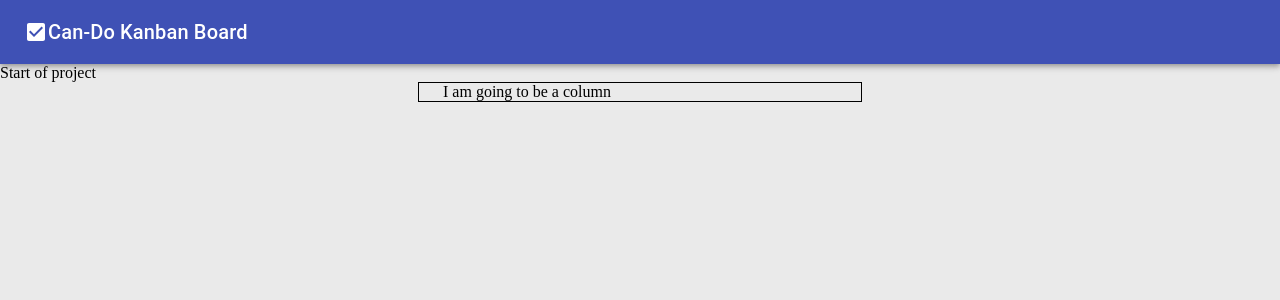
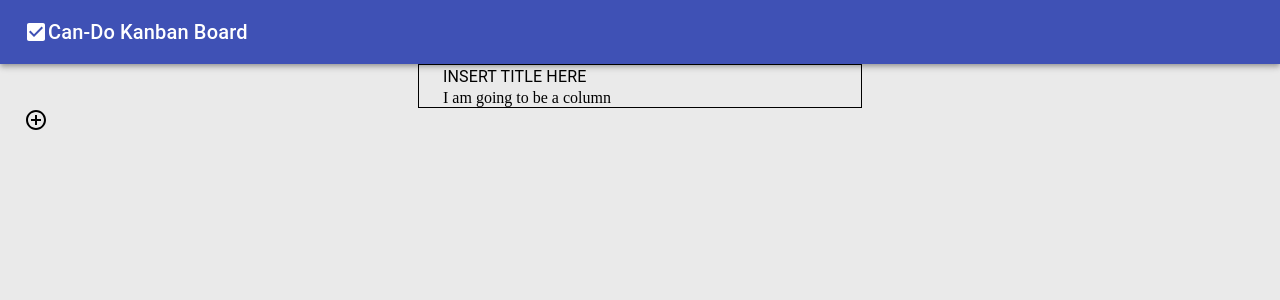
Before and after one commit to HoangTienDinh/can-do-kanban, a React (Create React App) app: page / in a window 1280 px wide. Shown: the top 300 px of the page. Built offline with nearby package versions, Linux system fonts and the light colour scheme.

Commit message:
add Grid comp

```diff
--- a/src/App.js
+++ b/src/App.js
@@ -1,16 +1,25 @@
-import React from 'react'
-import Column from './components/Column'
-import Header from './components/Header'
-import './App.css'
+import React from "react";
+import Column from "./components/Column";
+import Header from "./components/Header";
+import "./App.css";
+import AddColumn from "./components/AddColumn";
+import Grid from "@material-ui/core/Grid";
 
 const App = () => {
   return (
     <>
       <Header />
-      Start of project
-      <Column />
+      <Grid
+        container
+        direction="row"
+        justify="space-evenly"
+        alignItems="center"
+      >
+        <Column />
+        <AddColumn />
+      </Grid>
     </>
-  )
-}
+  );
+};
 
-export default App
+export default App;
--- a/src/components/AddColumn.js
+++ b/src/components/AddColumn.js
@@ -1,11 +1,13 @@
 import React from 'react'
+import AddCircleOutlineIcon from '@material-ui/icons/AddCircleOutline';
+import Container from "@material-ui/core/Container";
 
 // onSubmit add a new column
 const AddColumn = () => {
     return (
-        <div>
-
-        </div>
+        <Container>
+            <AddCircleOutlineIcon />
+        </Container>
     )
 }
 
--- a/src/components/Column.js
+++ b/src/components/Column.js
@@ -1,6 +1,8 @@
 import React from "react";
 import Card from "./Card";
 import Container from "@material-ui/core/Container";
+import { Typography } from "@material-ui/core";
+
 
 // Each Column will have a title
 // A scrollable body of cards
@@ -8,6 +10,7 @@ import Container from "@material-ui/core/Container";
 const Column = () => {
   return (
     <Container maxWidth='xs' style={{ border: '1px solid'}}>
+        <Typography>INSERT TITLE HERE</Typography>
       I am going to be a column
       <Card />
     </Container>
```
